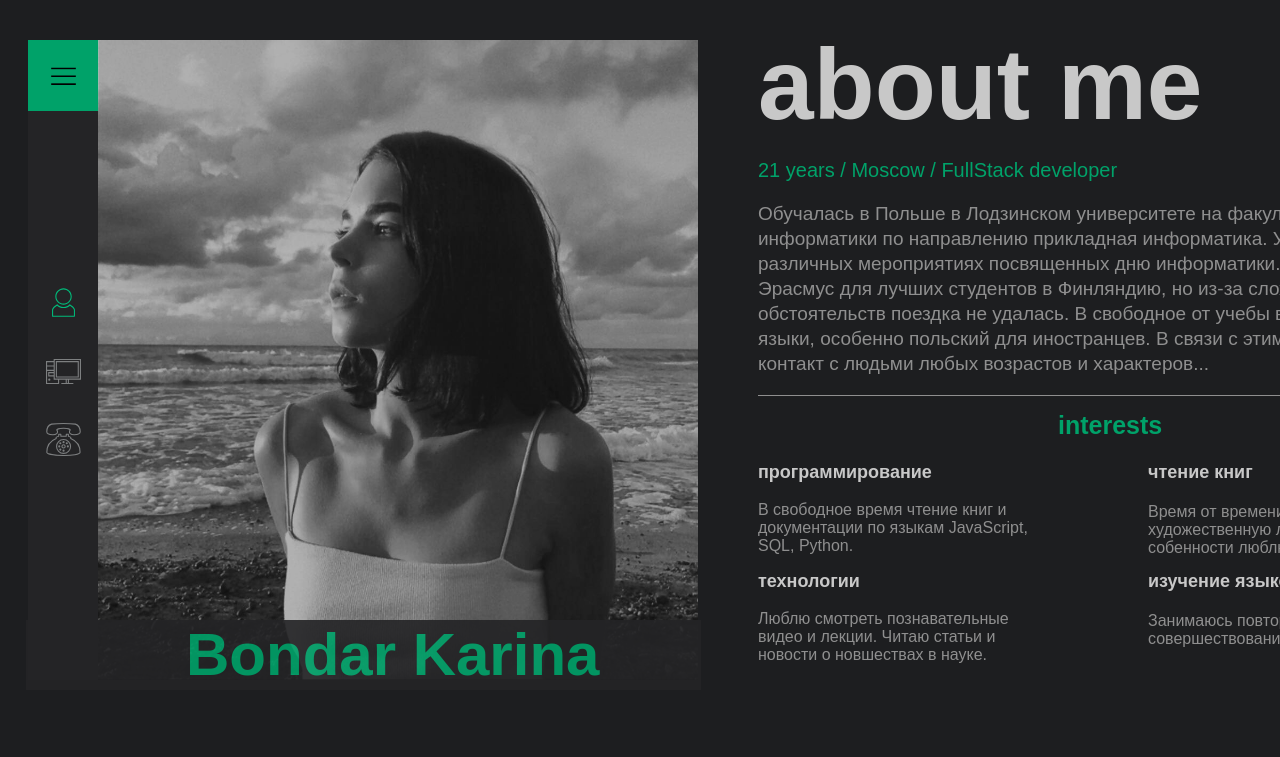
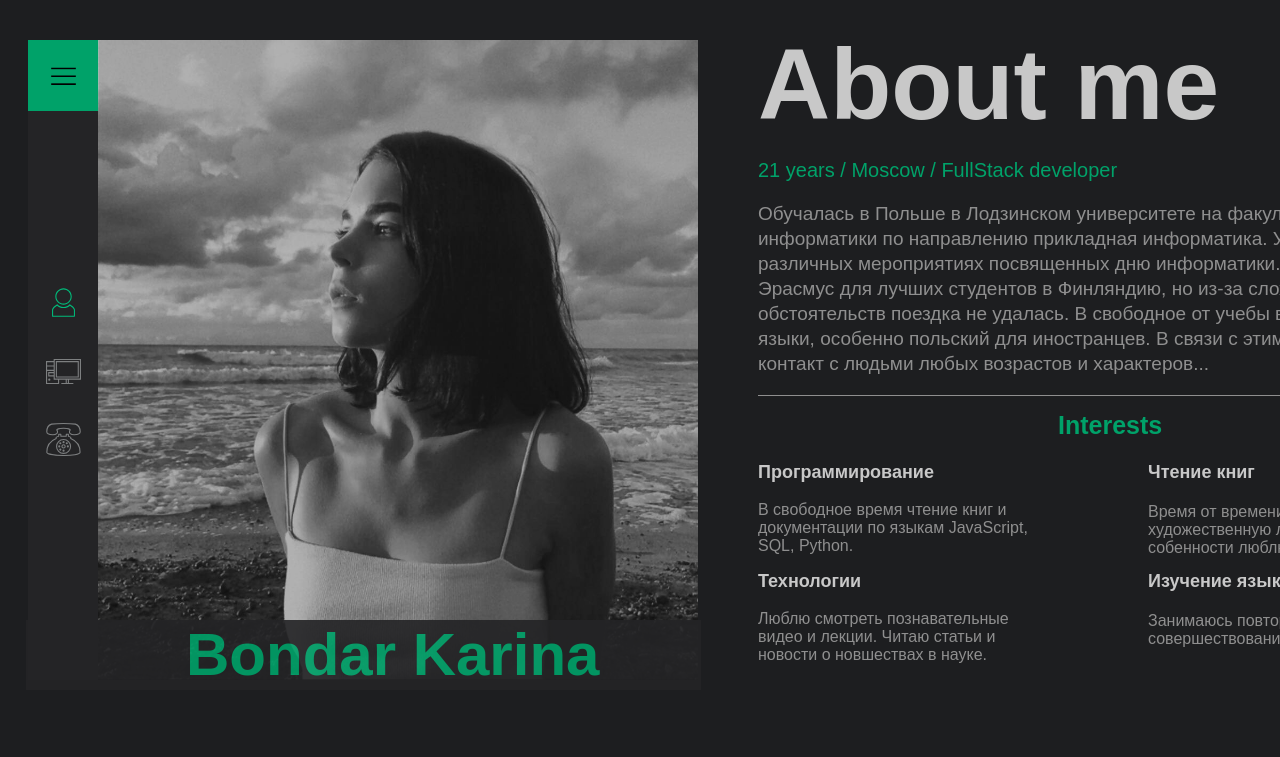
Before and after one commit to kotekkarry2/kotekkarry2.github.io, a plain HTML site: page index.html in a window 1280 px wide. Shown: the top 757 px of the page. Drawn offline with Linux system fonts and the light colour scheme.

Commit message:
replacing the letter case in the affers class

```diff
--- a/index.html
+++ b/index.html
@@ -35,7 +35,7 @@
       <img src="./photo/photo_2023-03-21_13-44-29.jpg" alt="Карина" />
     </div>
     <div class="history">
-      <h1 id="page1.0">about me</h1>
+      <h1 id="page1.0">About me</h1>
       <p id="basis">21 years / Moscow / FullStack developer</p>
       <p id="aboutMe">
         Обучалась в Польше в Лодзинском университете на факультете физики и
@@ -47,26 +47,26 @@
         людьми любых возрастов и характеров...
       </p>
       <hr />
-      <h2 id="interests">interests</h2>
+      <h2 id="interests">Interests</h2>
       <br />
       <div class="affers">
-        <p><strong>программирование</strong></p>
+        <p><strong>Программирование</strong></p>
         <p>
           В свободное время чтение книг и документации по языкам JavaScript,
           SQL, Python.
         </p>
-        <p><strong>технологии</strong></p>
+        <p><strong>Технологии</strong></p>
         <p>
           Люблю смотреть познавательные видео и лекции. Читаю статьи и новости о
           новшествах в науке.
         </p>
         <div class="affers2">
-          <p><strong>чтение книг</strong></p>
+          <p><strong>Чтение книг</strong></p>
           <p>
             Время от времени беру в руки как художественную литературу, так и
             научную. В собенности люблю книги о космосе.
           </p>
-          <p style="margin-top: 0px"><strong>изучение языков</strong></p>
+          <p style="margin-top: 0px"><strong>Изучение языков</strong></p>
           <p>
             Занимаюсь повторением польского языка и совершествованием
             английского
```
